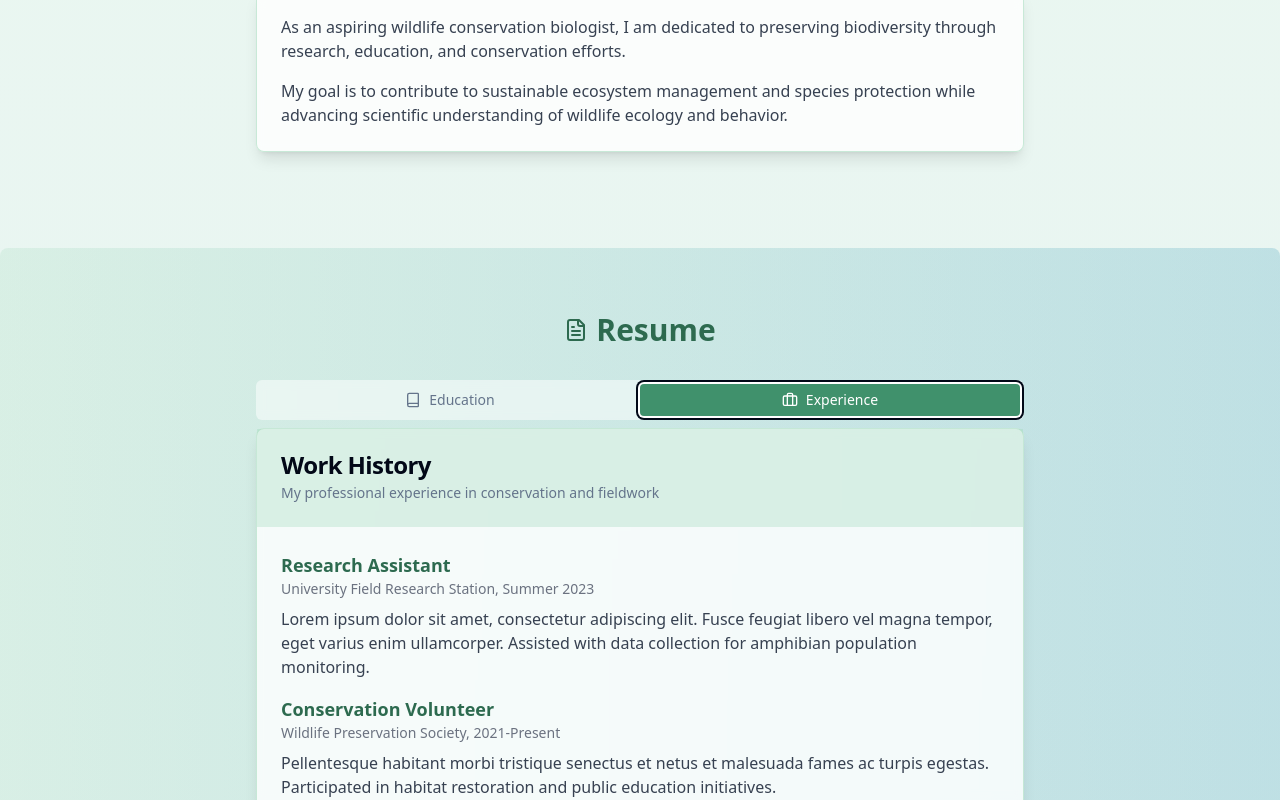
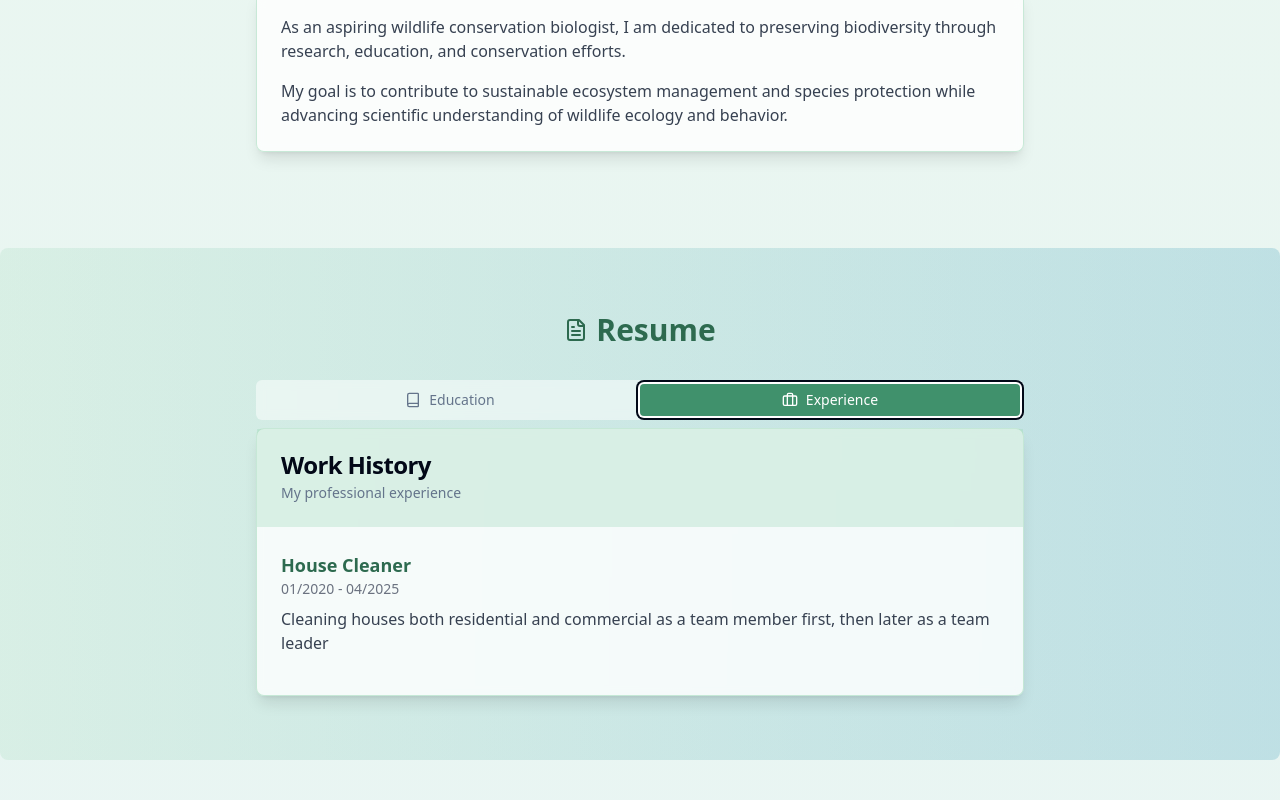
Before and after one commit to GalaxyRaine23/wild-whispers-portfolio, a React (Vite) app: page / in a window 1280 px wide. Both pictures are taken after a click on the tab "Experience". Shown: the part 554-1354 px from the top of the page. Built offline with nearby package versions, Linux system fonts and the light colour scheme.

Commit message:
Visual edit in Lovable
Edited UI in Lovable

```diff
--- a/src/pages/Index.tsx
+++ b/src/pages/Index.tsx
@@ -90,24 +90,18 @@ const Index = () => {
             <Card className="bg-white/80 backdrop-blur-sm border-nature-mint/50 shadow-lg">
               <CardHeader className="bg-nature-mint/30">
                 <CardTitle>Work History</CardTitle>
-                <CardDescription>My professional experience in conservation and fieldwork</CardDescription>
+                <CardDescription>My professional experience</CardDescription>
               </CardHeader>
               <CardContent className="space-y-4 p-6">
                 <div>
-                  <h3 className="text-lg font-semibold text-nature-green">Research Assistant</h3>
-                  <p className="text-sm text-gray-500">University Field Research Station, Summer 2023</p>
-                  <p className="mt-2 text-gray-700">
-                    Lorem ipsum dolor sit amet, consectetur adipiscing elit. Fusce feugiat libero vel magna tempor,
-                    eget varius enim ullamcorper. Assisted with data collection for amphibian population monitoring.
-                  </p>
+                  <h3 className="text-lg font-semibold text-nature-green">House Cleaner</h3>
+                  <p className="text-sm text-gray-500">01/2020 - 04/2025</p>
+                  <p className="mt-2 text-gray-700">Cleaning houses both residential and commercial as a team member first, then later as a team leader</p>
                 </div>
                 <div>
-                  <h3 className="text-lg font-semibold text-nature-green">Conservation Volunteer</h3>
-                  <p className="text-sm text-gray-500">Wildlife Preservation Society, 2021-Present</p>
-                  <p className="mt-2 text-gray-700">
-                    Pellentesque habitant morbi tristique senectus et netus et malesuada fames ac turpis egestas.
-                    Participated in habitat restoration and public education initiatives.
-                  </p>
+
+
+
                 </div>
               </CardContent>
             </Card>
```
